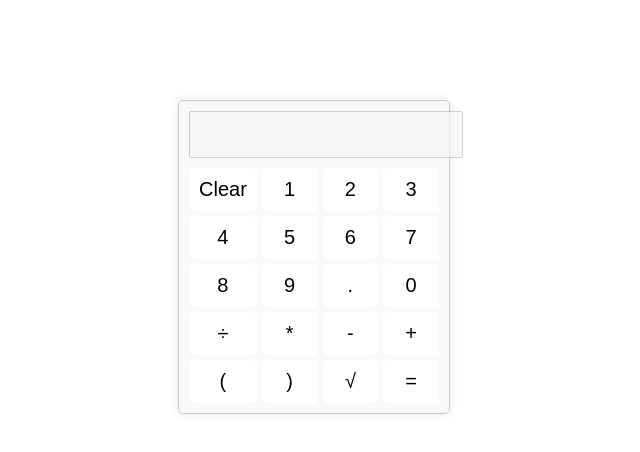
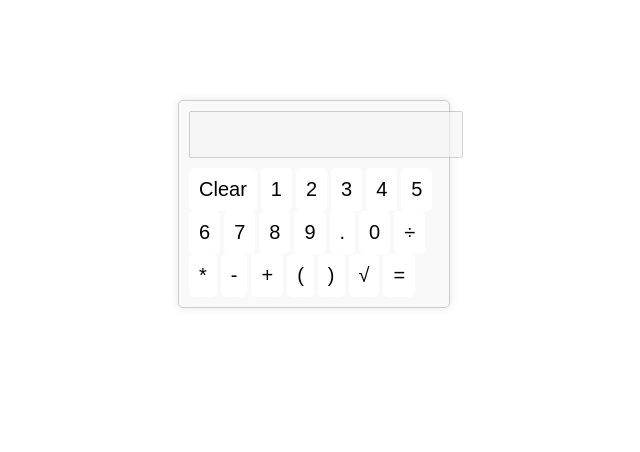
Before and after one commit to cajre/calccc, a plain HTML site: page index.html in a window 1280 px wide. Shown: the whole page, without its empty margins (326-966 px from the left). Drawn offline with Linux system fonts and the light colour scheme.

Commit message:
Update index.html

```diff
--- a/index.html
+++ b/index.html
@@ -5,11 +5,11 @@
   <meta name="viewport" content="width=device-width, initial-scale=1.0">
   <title>Caje's Calculator</title>
   <link rel="stylesheet" href="styles.css">
+  <script src="script.js"></script>
 </head>
 <body>
-  <div class='calculator'>
+  <div class='the calculator'>
     <input type='text' id='display' disabled>
-    <div class="buttons">
       <button onclick="clearDisplay()">Clear</button>
       <button onclick="appendValue('1')">1</button>
       <button onclick="appendValue('2')">2</button>
@@ -30,8 +30,6 @@
       <button onclick="appendValue(')')">)</button>
       <button onclick="squareRoot()">√</button>
       <button onclick="calculate()">=</button>
-    </div>
   </div>
-  <script src="script.js"></script>
 </body>
 </html>
```
